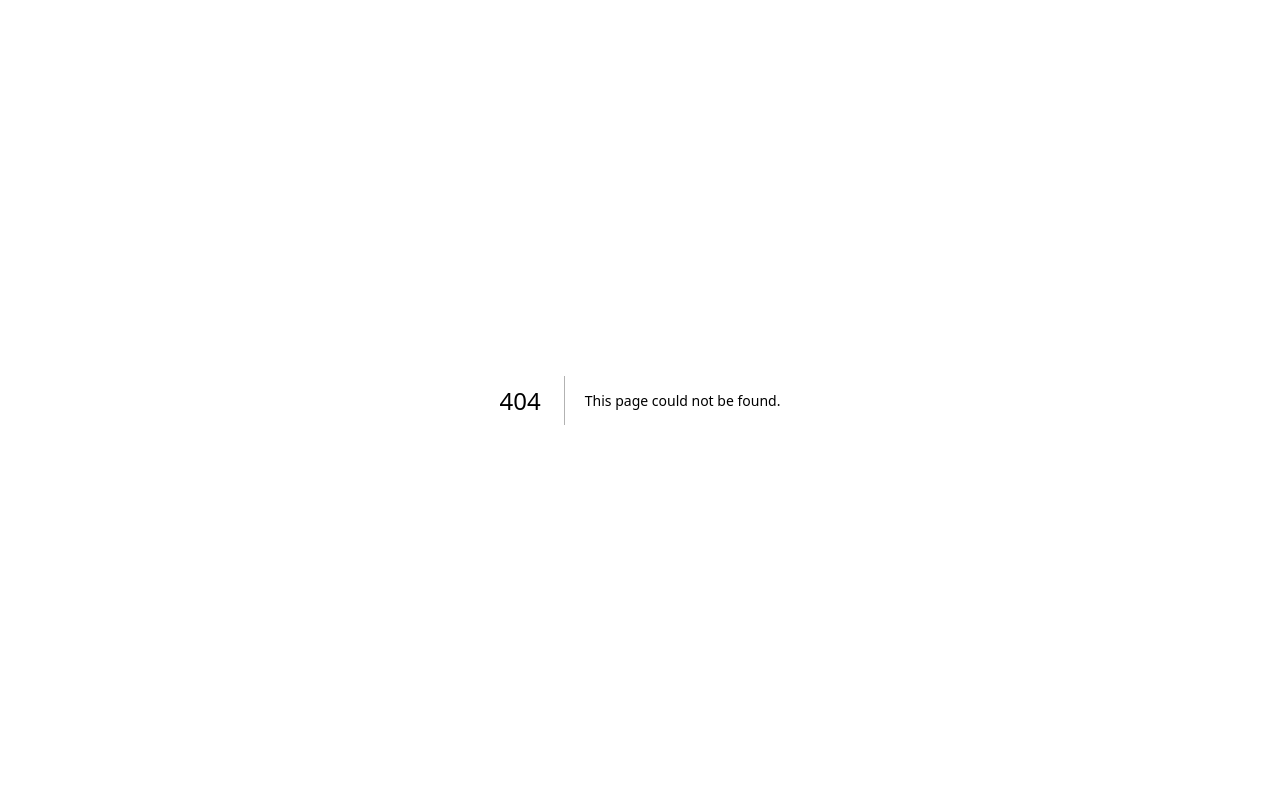
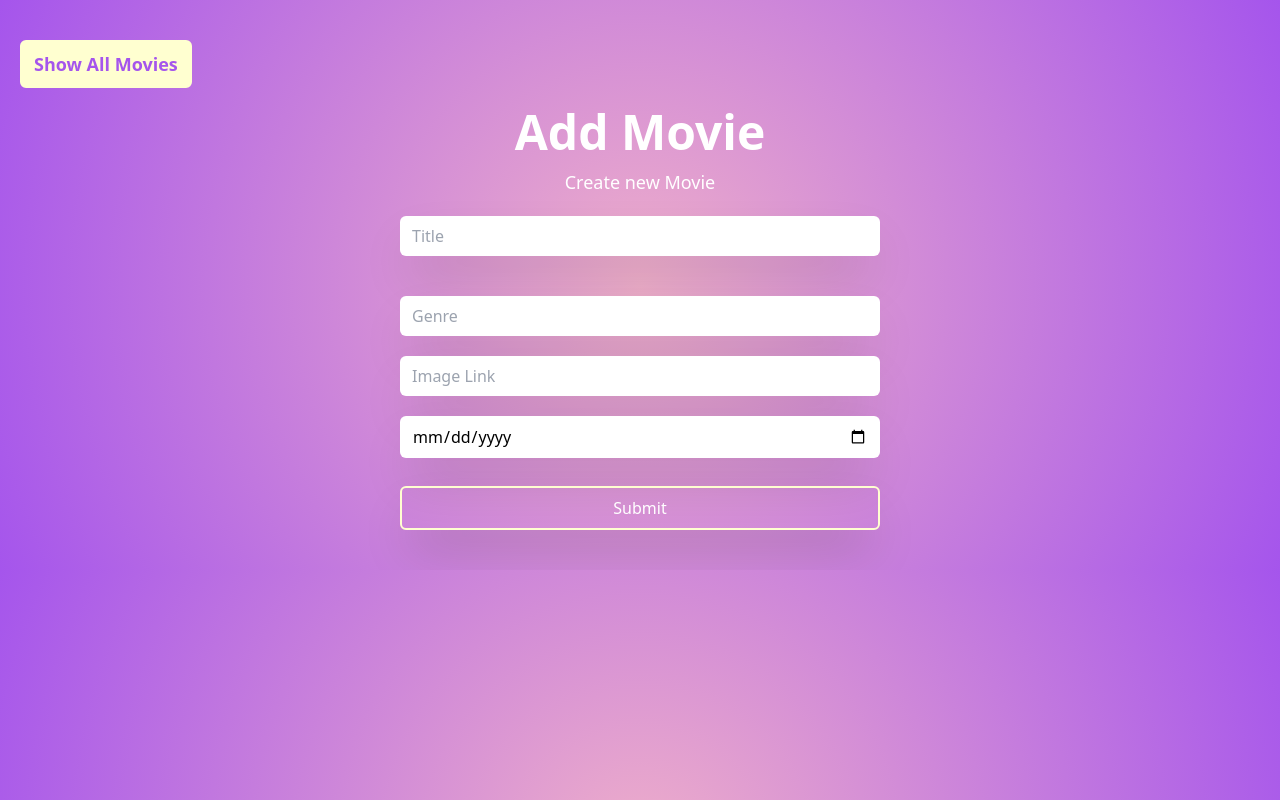
Before and after one commit to Himali-Malvawala/next-mern-stack-app, a Next.js app: page /create-movie in a window 1280 px wide. Before the commit this address had no page. Built offline with nearby package versions, Linux system fonts and the light colour scheme.

Commit message:
change create-book to create-movie

```diff
--- a/pages/create-book.js
+++ /dev/null
@@ -1,11 +0,0 @@
-import CreateBook from "../components/CreateBook";
-
-const Create = () => {
-  return (
-    <div>
-      <CreateBook />
-    </div>
-  );
-};
-
-export default Create;
--- /dev/null
+++ b/pages/create-movie.js
@@ -0,0 +1,15 @@
+import Head from "next/head";
+import CreateMovie from "../components/CreateMovie";
+
+const Create = () => {
+  return (
+    <div>
+      <Head>
+        <title>Movies App</title>
+      </Head>
+      <CreateMovie />
+    </div>
+  );
+};
+
+export default Create;
```
